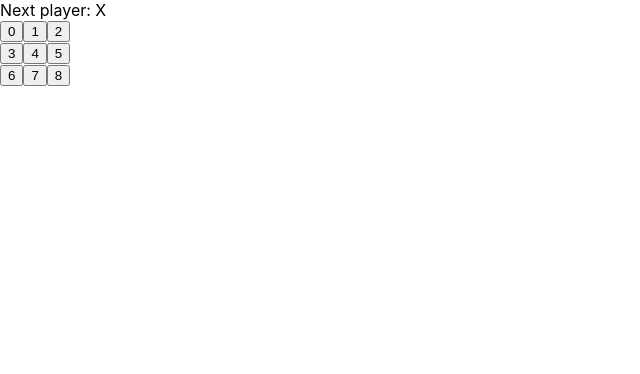
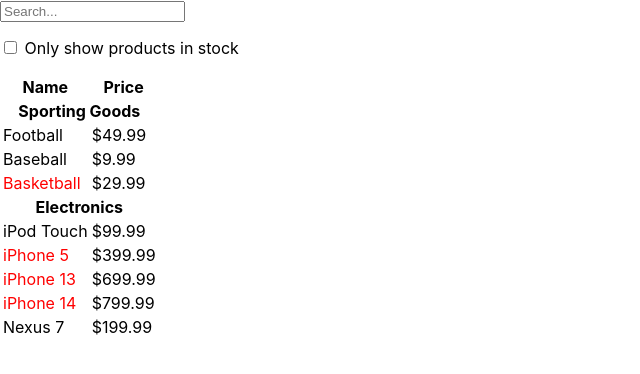
Before and after one commit to Espresso521/KotakuHomePage, a React (Create React App) app: page / in a window 1280 px wide. Shown: the top 374 px of the page, without its empty margins (0-640 px from the left). Built offline with nearby package versions, Linux system fonts and the light colour scheme.

Commit message:
Add tutorial code

```diff
--- a/src/index.js
+++ b/src/index.js
@@ -1,14 +1,23 @@
 import React from 'react';
 import ReactDOM from 'react-dom/client';
 import './index.css';
-import App from './App';
 import reportWebVitals from './reportWebVitals';
-import Game from './Game';
+import FilterableProductTable from './priceshow/FilterableProductTable';
+
+const PRODUCTS = [
+  { category: 'Sporting Goods', price: '$49.99', stocked: true, name: 'Football' },
+  { category: 'Sporting Goods', price: '$9.99', stocked: true, name: 'Baseball' },
+  { category: 'Sporting Goods', price: '$29.99', stocked: false, name: 'Basketball' },
+  { category: 'Electronics', price: '$99.99', stocked: true, name: 'iPod Touch' },
+  { category: 'Electronics', price: '$399.99', stocked: false, name: 'iPhone 5' },
+  { category: 'Electronics', price: '$699.99', stocked: false, name: 'iPhone 13' },
+  { category: 'Electronics', price: '$799.99', stocked: false, name: 'iPhone 14' },
+  { category: 'Electronics', price: '$199.99', stocked: true, name: 'Nexus 7' }];
 
 const root = ReactDOM.createRoot(document.getElementById('root'));
 root.render(
   <React.StrictMode>
-    <Game />
+    <FilterableProductTable products={PRODUCTS} />
   </React.StrictMode>
 );
 
--- /dev/null
+++ b/src/priceshow/FilterableProductTable.jsx
@@ -0,0 +1,15 @@
+import React, {  } from 'react'
+import SearchBar from './SearchBar'
+import ProductTable from './ProductTable'
+
+class FilterableProductTable extends React.Component {
+render() {
+    return /*#__PURE__*/(
+    React.createElement("div", null, /*#__PURE__*/
+    React.createElement(SearchBar, null), /*#__PURE__*/
+    React.createElement(ProductTable, { products: this.props.products })));
+
+
+}}
+
+export default FilterableProductTable;
--- /dev/null
+++ b/src/priceshow/ProductCategoryRow.jsx
@@ -0,0 +1,14 @@
+import React, { Component } from 'react'
+
+class ProductCategoryRow extends Component {
+render() {
+    const category = this.props.category;
+    return /*#__PURE__*/(
+    React.createElement("tr", null, /*#__PURE__*/
+    React.createElement("th", { colSpan: "2" },
+    category)));
+
+
+}}
+
+export default ProductCategoryRow;
--- /dev/null
+++ b/src/priceshow/ProductTable.jsx
@@ -0,0 +1,39 @@
+import React from 'react'
+import ProductCategoryRow from './ProductCategoryRow'
+import ProductRow from './ProductRow'
+
+class ProductTable extends React.Component {
+render() {
+    const rows = [];
+    let lastCategory = null;
+
+    this.props.products.forEach(product => {
+    if (product.category !== lastCategory) {
+        rows.push( /*#__PURE__*/
+        React.createElement(ProductCategoryRow, {
+        category: product.category,
+        key: product.category }));
+
+    }
+    rows.push( /*#__PURE__*/
+    React.createElement(ProductRow, {
+        product: product,
+        key: product.name }));
+
+    lastCategory = product.category;
+    });
+
+    return /*#__PURE__*/(
+    React.createElement("table", null, /*#__PURE__*/
+    React.createElement("thead", null, /*#__PURE__*/
+    React.createElement("tr", null, /*#__PURE__*/
+    React.createElement("th", null, "Name"), /*#__PURE__*/
+    React.createElement("th", null, "Price"))), /*#__PURE__*/
+
+
+    React.createElement("tbody", null, rows)));
+
+
+}}
+
+export default ProductTable;
--- /dev/null
+++ b/src/priceshow/SearchBar.jsx
@@ -0,0 +1,14 @@
+import React, {  } from 'react'
+
+class SearchBar extends React.Component {
+render() {
+    return /*#__PURE__*/(
+    React.createElement("form", null, /*#__PURE__*/
+    React.createElement("input", { type: "text", placeholder: "Search..." }), /*#__PURE__*/
+    React.createElement("p", null, /*#__PURE__*/
+    React.createElement("input", { type: "checkbox" }),
+    ' ', "Only show products in stock")));
+
+}}
+
+export default SearchBar;
```
